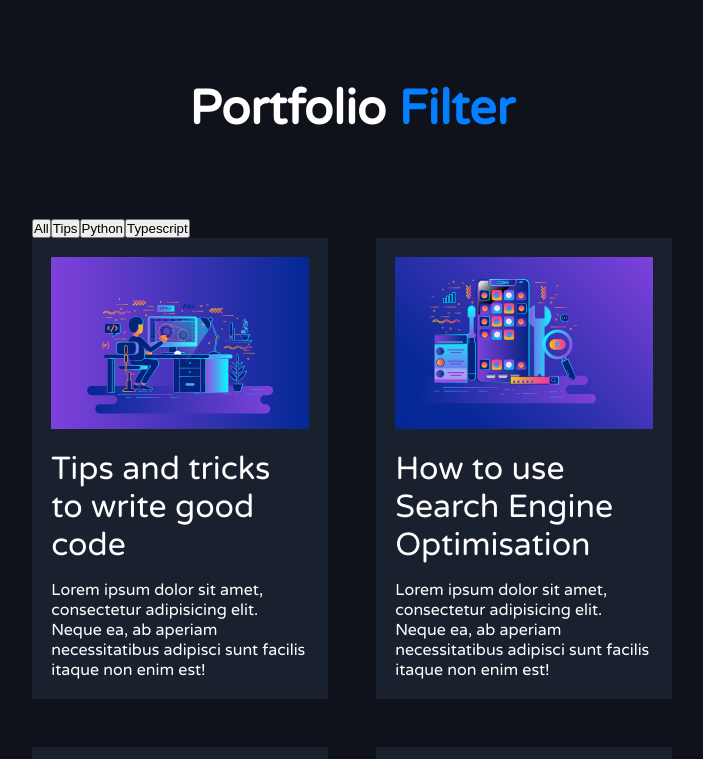
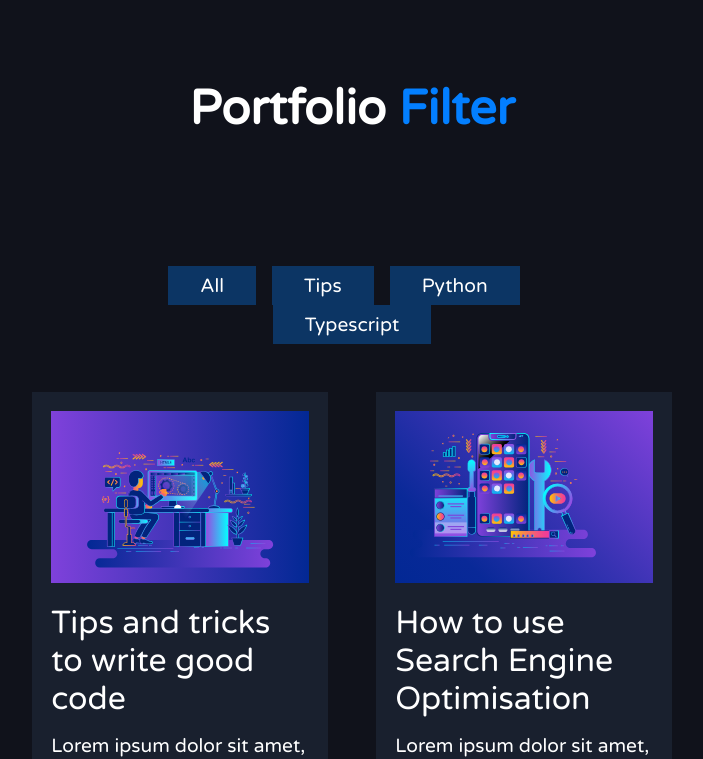
Before and after one commit to toktamm/portfolio-filter, a React (Create React App) app: page / in a window 1280 px wide. Shown: the top 759 px of the page, without its empty margins (288-991 px from the left). Built offline with nearby package versions, Linux system fonts and the light colour scheme.

Commit message:
add styling for buttons

```diff
--- a/src/App.css
+++ b/src/App.css
@@ -10,6 +10,7 @@ body {
   font-family: "Varela Round", sans-serif;
   color: white;
   background-color: #10121b;
+  font-size: 1.2rem;
 }
 
 .App {
@@ -49,6 +50,7 @@ p {
   display: grid;
   grid-template-columns: repeat(2, 1fr);
   grid-gap: 3rem;
+  padding-bottom: 6rem;
 }
 
 .menu-item-container {
@@ -64,10 +66,34 @@ p {
 .menu-item > img {
   width: 100%;
   transition: all 0.3s ease-in-out;
-
 }
 
 .menu-item > img:hover {
   transform: scale(1.1);
   cursor: pointer;
 }
+
+.button-buttons {
+  width: 70%;
+  margin: 3rem auto;
+  text-align: center;
+}
+
+.button-btn {
+  padding: 0.5rem 2rem;
+  background-color: #0c3564;
+  border: none;
+  font-family: inherit;
+  font-size: inherit;
+  color: white;
+  transition: all 0.4s ;
+}
+
+.button-btn:not(:last-child) {
+  margin-right: 1rem;
+}
+
+.button-btn:hover {
+  background-color: #037fff;
+  cursor: pointer;
+}
--- a/src/components/Button.js
+++ b/src/components/Button.js
@@ -2,12 +2,13 @@ import React from "react";
 
 export default function Button({ button, filetrItemsCategory }) {
   return (
-    <div>
+    <div className="button-buttons">
       {button.map((category, index) => {
         return (
           <button
             type="button"
             onClick={() => filetrItemsCategory(category)}
+            className="button-btn"
           >{category}</button>
         );
       })}
```
